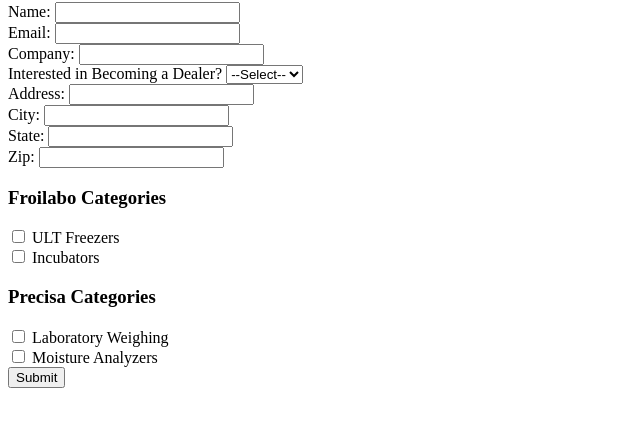
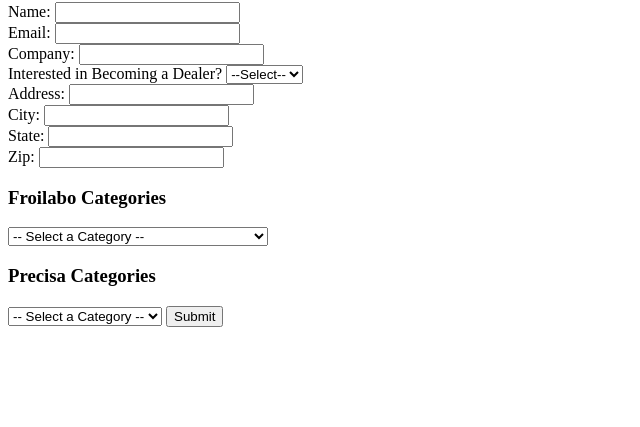
Before and after one commit to IWTWeb/lead-capture-form, a plain HTML site: page index.html in a window 1280 px wide. Shown: the part 65-492 px from the top of the page, without its empty margins (0-640 px from the left). Drawn offline with Linux system fonts and the light colour scheme.

Commit message:
index.html
Added full range of options

```diff
--- a/index.html
+++ b/index.html
@@ -21,13 +21,28 @@
     <label>State: <input name="state"></label><br>
     <label>Zip: <input name="zip"></label><br>
 
-    <h3>Froilabo Categories</h3>
-    <label><input type="checkbox" name="froilabo" value="Ultra Low Temperature Freezers (-86°C)"> ULT Freezers</label><br>
-    <label><input type="checkbox" name="froilabo" value="Incubators"> Incubators</label><br>
+<h3>Froilabo Categories</h3>
+<select name="froilaboCategory">
+  <option value="">-- Select a Category --</option>
+  <option value="Ultra Low Temperature Freezers (-86°C)">Ultra Low Temperature Freezers (-86°C)</option>
+  <option value="Low Temperature Freezers">Low Temperature Freezers</option>
+  <option value="Blast Freezers">Blast Freezers</option>
+  <option value="Laboratory Refrigerators">Laboratory Refrigerators</option>
+  <option value="Temperature Forcing Systems">Temperature Forcing Systems</option>
+  <option value="Incubators">Incubators</option>
+  <option value="Laboratory Ovens">Laboratory Ovens</option>
+  <option value="Climatic Chambers">Climatic Chambers</option>
+  <option value="Water Baths">Water Baths</option>
+</select>
 
-    <h3>Precisa Categories</h3>
-    <label><input type="checkbox" name="precisa" value="Laboratory Weighing"> Laboratory Weighing</label><br>
-    <label><input type="checkbox" name="precisa" value="Moisture Analyzers"> Moisture Analyzers</label><br>
+<h3>Precisa Categories</h3>
+<select name="precisaCategory">
+  <option value="">-- Select a Category --</option>
+  <option value="Laboratory Weighing">Laboratory Weighing</option>
+  <option value="Industrial Weighing">Industrial Weighing</option>
+  <option value="Moisture Analyzers">Moisture Analyzers</option>
+  <option value="Ash Analyzers">Ash Analyzers</option>
+</select>
 
     <button type="submit">Submit</button>
   </form>
```
